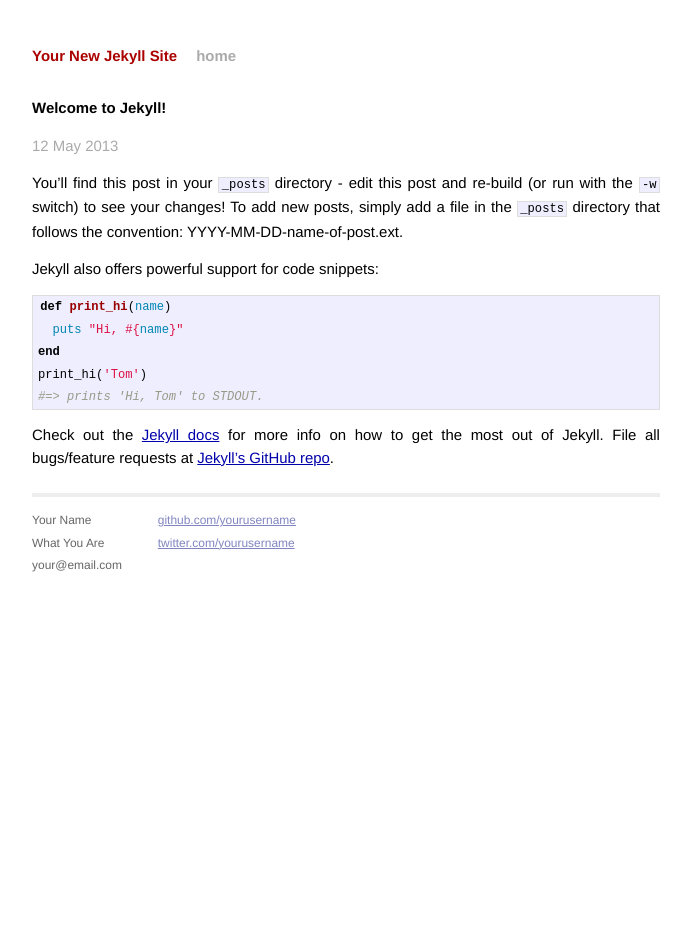
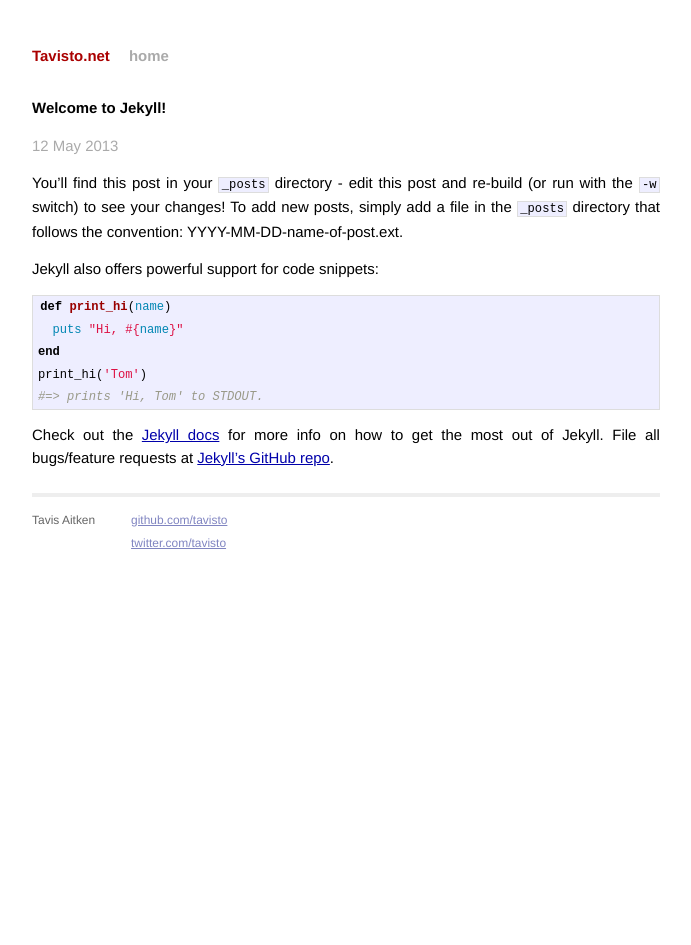
Before and after one commit to tavisto/tavisto.github.io, a Jekyll site: the page built from _posts/2013-05-12-welcome-to-jekyll.markdown, in a window 1280 px wide. Shown: the whole page, without its empty margins (294-985 px from the left). Built offline with Jekyll 4.4.1, drawn with Linux system fonts in a browser that asks for light colours.

Commit message:
Customized the site a bit with my name.

```diff
--- a/_config.yml
+++ b/_config.yml
@@ -1,2 +1,2 @@
-name: Your New Jekyll Site
+name: Tavisto.net
 pygments: true
--- a/_layouts/default.html
+++ b/_layouts/default.html
@@ -27,15 +27,13 @@
             <div class="footer">
               <div class="contact">
                 <p>
-                  Your Name<br />
-                  What You Are<br />
-                  your@email.com
+                  Tavis Aitken<br />
                 </p>
               </div>
               <div class="contact">
                 <p>
-                  <a href="http://github.com/yourusername/">github.com/yourusername</a><br />
-                  <a href="http://twitter.com/yourusername/">twitter.com/yourusername</a><br />
+                  <a href="http://github.com/tavisto/">github.com/tavisto</a><br />
+                  <a href="http://twitter.com/tavisto/">twitter.com/tavisto</a><br />
                 </p>
               </div>
             </div>
```
